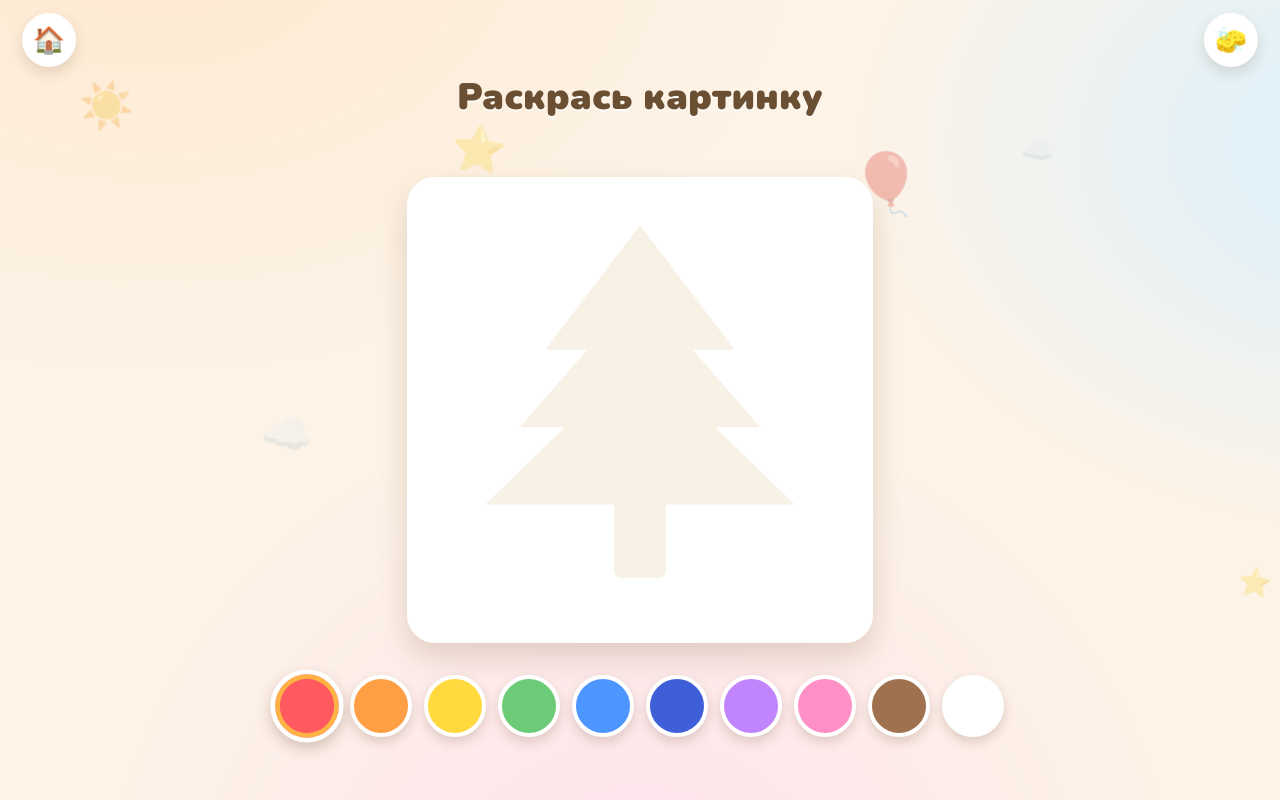
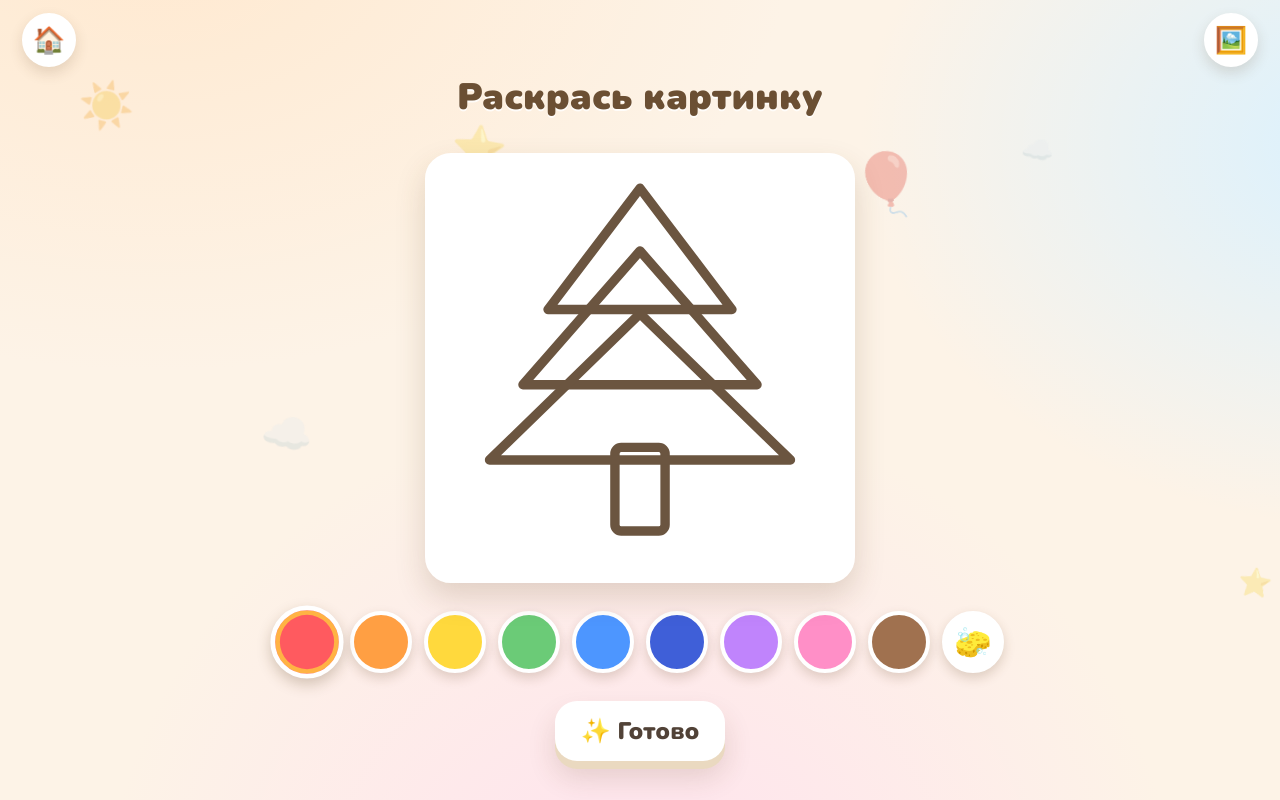
Before and after one commit to Deuteriy/yasya, a plain HTML site: page games/paint/index.html in a window 1280 px wide. Both pictures are taken after a click on the button "▶ Раскрасить". Drawn offline with Linux system fonts and the light colour scheme.

Commit message:
Раскраска на холсте: рисование пальцем, контур верхним слоем, ластик, кнопка Готово

```diff
--- a/css/style.css
+++ b/css/style.css
@@ -581,31 +581,52 @@ body {
   box-shadow: var(--shadow-pop-press);
 }
 
-/* ===== Игра «Раскраска» ===== */
+/* ===== Игра «Раскраска» (холст: рисуем пальцем) ===== */
 .paint-wrap {
   display: flex;
   flex-direction: column;
   align-items: center;
-  gap: 4vmin;
+  gap: 3.5vmin;
 }
 
-.paint-card {
+.easel {
+  position: relative;
+  width: min(66vmin, 430px);
+  aspect-ratio: 1;
   background: #fff;
   border: 6px solid #fff;
-  border-radius: 28px;
+  border-radius: 26px;
   box-shadow: 0 14px 30px rgba(93, 64, 28, 0.18);
-  padding: 12px;
 }
 
-.paint-svg {
-  display: block;
-  width: min(66vmin, 430px);
-  height: auto;
+.easel canvas {
+  position: absolute;
+  inset: 0;
+  width: 100%;
+  height: 100%;
+  touch-action: none;
+  border-radius: 20px;
 }
 
-.paint-svg .fillzone {
-  cursor: pointer;
-  transition: fill 0.15s ease;
+/* контур картинки — верхним слоем, всегда виден над краской */
+.outline {
+  position: absolute;
+  inset: 0;
+  pointer-events: none;
+}
+
+.outline svg {
+  display: block;
+  width: 100%;
+  height: 100%;
+}
+
+.outline .fillzone {
+  fill: none;
+  stroke: #6b5540;
+  stroke-width: 4.5;
+  stroke-linejoin: round;
+  stroke-linecap: round;
 }
 
 .palette {
@@ -623,6 +644,8 @@ body {
   box-shadow: 0 5px 12px rgba(93, 64, 28, 0.2);
   cursor: pointer;
   transition: transform 0.12s ease;
+  font-size: clamp(20px, 4vmin, 30px);
+  padding: 0;
 }
 
 .swatch.sel {
@@ -632,6 +655,13 @@ body {
 
 .swatch:active {
   transform: scale(0.9);
+}
+
+.swatch--erase {
+  background: #fff;
+  display: flex;
+  align-items: center;
+  justify-content: center;
 }
 
 /* ===== Игра «Пазл» ===== */
--- a/games/paint/index.html
+++ b/games/paint/index.html
@@ -12,110 +12,164 @@
   <main class="game">
     <div class="game__top">
       <a class="game__home" href="../../index.html" aria-label="Домой">🏠</a>
-      <button class="game__speak" id="clear" aria-label="Стереть">🧽</button>
+      <button class="game__speak" id="next" aria-label="Другая картинка">🖼️</button>
     </div>
     <h1 class="game__task">Раскрась картинку</h1>
     <div class="game__stage">
       <div class="paint-wrap">
-        <div class="paint-card" id="card"></div>
+        <div class="easel" id="easel">
+          <canvas id="cv"></canvas>
+          <div class="outline" id="outline"></div>
+        </div>
         <div class="palette" id="palette"></div>
+        <button class="btn" id="done">✨ Готово</button>
       </div>
     </div>
   </main>
   <script src="../../js/core.js"></script>
   <script>
-    // Картинки — простые SVG с зонами .fillzone
+    // Контурные картинки: только фигуры (заливка не нужна — красим пальцем)
     const PICTURES = [
       // домик
-      `<svg viewBox="0 0 200 200" class="paint-svg">
-        <rect class="fillzone" x="56" y="28" width="18" height="34" rx="2"/>
+      `<rect class="fillzone" x="56" y="28" width="18" height="34" rx="2"/>
        <polygon class="fillzone" points="100,12 178,84 22,84"/>
        <rect class="fillzone" x="42" y="82" width="116" height="92" rx="4"/>
        <circle class="fillzone" cx="70" cy="112" r="14"/>
-        <rect class="fillzone" x="88" y="122" width="30" height="52" rx="3"/>
-      </svg>`,
+       <rect class="fillzone" x="88" y="122" width="30" height="52" rx="3"/>`,
       // рыбка
-      `<svg viewBox="0 0 200 200" class="paint-svg">
-        <polygon class="fillzone" points="132,100 190,62 182,138"/>
+      `<polygon class="fillzone" points="132,100 190,62 182,138"/>
        <polygon class="fillzone" points="88,66 104,38 120,66"/>
        <ellipse class="fillzone" cx="88" cy="100" rx="56" ry="36"/>
-        <circle class="fillzone" cx="52" cy="92" r="9"/>
-      </svg>`,
+       <circle class="fillzone" cx="52" cy="92" r="9"/>`,
       // ёлочка
-      `<svg viewBox="0 0 200 200" class="paint-svg">
-        <rect class="fillzone" x="88" y="138" width="24" height="40" rx="3"/>
+      `<rect class="fillzone" x="88" y="138" width="24" height="40" rx="3"/>
        <polygon class="fillzone" points="100,14 56,72 144,72"/>
        <polygon class="fillzone" points="100,44 44,108 156,108"/>
-        <polygon class="fillzone" points="100,74 28,144 172,144"/>
-      </svg>`,
+       <polygon class="fillzone" points="100,74 28,144 172,144"/>`,
       // цветок
-      `<svg viewBox="0 0 200 200" class="paint-svg">
-        <rect class="fillzone" x="95" y="116" width="10" height="68" rx="5"/>
+      `<rect class="fillzone" x="95" y="116" width="10" height="68" rx="5"/>
        <ellipse class="fillzone" cx="74" cy="150" rx="24" ry="11" transform="rotate(-32 74 150)"/>
        <circle class="fillzone" cx="100" cy="50" r="22"/>
        <circle class="fillzone" cx="133" cy="74" r="22"/>
        <circle class="fillzone" cx="121" cy="112" r="22"/>
        <circle class="fillzone" cx="79" cy="112" r="22"/>
        <circle class="fillzone" cx="67" cy="74" r="22"/>
-        <circle class="fillzone" cx="100" cy="84" r="19"/>
-      </svg>`,
+       <circle class="fillzone" cx="100" cy="84" r="19"/>`,
       // машинка
-      `<svg viewBox="0 0 200 200" class="paint-svg">
-        <path class="fillzone" d="M52 108 L74 72 H126 L148 108 Z"/>
+      `<path class="fillzone" d="M52 108 L74 72 H126 L148 108 Z"/>
        <rect class="fillzone" x="18" y="106" width="164" height="38" rx="14"/>
        <rect class="fillzone" x="82" y="78" width="36" height="26" rx="4"/>
        <circle class="fillzone" cx="56" cy="146" r="19"/>
-        <circle class="fillzone" cx="144" cy="146" r="19"/>
-      </svg>`,
+       <circle class="fillzone" cx="144" cy="146" r="19"/>`,
       // бабочка
-      `<svg viewBox="0 0 200 200" class="paint-svg">
-        <ellipse class="fillzone" cx="62" cy="66" rx="36" ry="32"/>
+      `<ellipse class="fillzone" cx="62" cy="66" rx="36" ry="32"/>
        <ellipse class="fillzone" cx="138" cy="66" rx="36" ry="32"/>
        <ellipse class="fillzone" cx="62" cy="134" rx="36" ry="32"/>
        <ellipse class="fillzone" cx="138" cy="134" rx="36" ry="32"/>
-        <ellipse class="fillzone" cx="100" cy="100" rx="12" ry="46"/>
-      </svg>`,
+       <ellipse class="fillzone" cx="100" cy="100" rx="12" ry="46"/>`,
     ];
 
     const COLORS = [
       '#ff5a5f', '#ff9f43', '#ffd93d', '#6bcb77',
-      '#4d96ff', '#3f5fd8', '#c084fc', '#ff8fc7',
-      '#a0714f', '#ffffff',
+      '#4d96ff', '#3f5fd8', '#c084fc', '#ff8fc7', '#a0714f',
     ];
 
-    const card = document.getElementById('card');
+    let color = COLORS[0];
+    let erasing = false;
+    const strokes = []; // { color, erase, pts:[[nx,ny] 0..1] } — для перерисовки при повороте
+    let current = null;
+
+    const cv = document.getElementById('cv');
+    const ctx = cv.getContext('2d');
+    const outline = document.getElementById('outline');
     const palette = document.getElementById('palette');
-    let color = COLORS[0];
-    let colored = 0;
-    let zones = [];
-    let won = false;
+    let W = 0; // CSS-размер холста
 
     function loadPicture() {
-      won = false;
-      colored = 0;
-      card.innerHTML = PICTURES[Math.floor(Math.random() * PICTURES.length)];
-      zones = [...card.querySelectorAll('.fillzone')];
-      zones.forEach((z) => {
-        z.setAttribute('fill', '#f7f1e6');
-        z.addEventListener('click', () => {
-          if (z.getAttribute('fill') === color) return;
-          const was = z.dataset.colored === '1';
-          if (!was) {
-            z.dataset.colored = '1';
-            colored++;
+      outline.innerHTML =
+        `<svg viewBox="0 0 200 200" class="paint-svg">${
+          PICTURES[Math.floor(Math.random() * PICTURES.length)]
+        }</svg>`;
+      strokes.length = 0;
+      fit();
     }
-          z.setAttribute('fill', color);
-          playSound('pop');
-          if (colored === zones.length && !won) {
-            won = true;
-            speak('Красота!');
-            setTimeout(() => showWin({ onAgain: loadPicture }), 700);
+
+    function fit() {
+      const r = cv.getBoundingClientRect();
+      if (!r.width) return;
+      const dpr = window.devicePixelRatio || 1;
+      W = r.width;
+      cv.width = Math.round(r.width * dpr);
+      cv.height = Math.round(r.height * dpr);
+      ctx.setTransform(dpr, 0, 0, dpr, 0, 0);
+      redraw();
+    }
+
+    function redraw() {
+      ctx.clearRect(0, 0, W, W);
+      strokes.forEach((s) => paintStroke(s, 0, s.pts.length));
+    }
+
+    // рисует штрих s: точки с from до to (для инкрементальной дорисовки)
+    function paintStroke(s, from, to) {
+      ctx.globalCompositeOperation = s.erase ? 'destination-out' : 'source-over';
+      ctx.strokeStyle = s.color;
+      ctx.fillStyle = s.color;
+      ctx.lineWidth = W * 0.085; // толстая кисточка
+      ctx.lineCap = ctx.lineJoin = 'round';
+      const p = s.pts;
+      if (to - from === 1 && p.length === 1) {
+        ctx.beginPath();
+        ctx.arc(p[0][0] * W, p[0][1] * W, ctx.lineWidth / 2, 0, Math.PI * 2);
+        ctx.fill();
+        return;
+      }
+      ctx.beginPath();
+      ctx.moveTo(p[from][0] * W, p[from][1] * W);
+      for (let i = from + 1; i < to; i++) ctx.lineTo(p[i][0] * W, p[i][1] * W);
+      ctx.stroke();
+      ctx.globalCompositeOperation = 'source-over';
+    }
+
+    const norm = (e) => {
+      const r = cv.getBoundingClientRect();
+      return [(e.clientX - r.left) / r.width, (e.clientY - r.top) / r.height];
+    };
+
+    cv.addEventListener('pointerdown', (e) => {
+      e.preventDefault();
+      try {
+        cv.setPointerCapture(e.pointerId);
+      } catch {}
+      current = { color, erase: erasing, pts: [norm(e)] };
+      paintStroke(current, 0, 1);
+    });
+
+    cv.addEventListener('pointermove', (e) => {
+      if (!current) return;
+      const evs = e.getCoalescedEvents ? e.getCoalescedEvents() : [e];
+      for (const ev of evs) {
+        const from = current.pts.length - 1;
+        current.pts.push(norm(ev));
+        paintStroke(current, from, current.pts.length);
       }
     });
-      });
+
+    const endStroke = () => {
+      if (current) {
+        strokes.push(current);
+        current = null;
       }
+    };
+    cv.addEventListener('pointerup', endStroke);
+    cv.addEventListener('pointercancel', endStroke);
 
-    // палитра
+    // палитра: цвета + ластик
+    const swatches = [];
+    function select(el) {
+      swatches.forEach((s) => s.classList.remove('sel'));
+      el.classList.add('sel');
+    }
     COLORS.forEach((c, i) => {
       const b = document.createElement('button');
       b.className = 'swatch';
@@ -124,24 +178,39 @@
       b.setAttribute('aria-label', 'цвет');
       b.addEventListener('click', () => {
         color = c;
-        palette.querySelectorAll('.swatch').forEach((s) => s.classList.remove('sel'));
-        b.classList.add('sel');
+        erasing = false;
+        select(b);
         playSound('pop');
       });
       palette.appendChild(b);
+      swatches.push(b);
+    });
+    const er = document.createElement('button');
+    er.className = 'swatch swatch--erase';
+    er.textContent = '🧽';
+    er.setAttribute('aria-label', 'ластик');
+    er.addEventListener('click', () => {
+      erasing = true;
+      select(er);
+      playSound('pop');
+    });
+    palette.appendChild(er);
+    swatches.push(er);
+
+    document.getElementById('done').addEventListener('click', () => {
+      speak('Ух ты, красота!');
+      showWin({ onAgain: loadPicture });
     });
 
-    document.getElementById('clear').addEventListener('click', () => {
-      zones.forEach((z) => {
-        z.setAttribute('fill', '#f7f1e6');
-        delete z.dataset.colored;
-      });
-      colored = 0;
-      won = false;
+    document.getElementById('next').addEventListener('click', () => {
       playSound('pop');
+      loadPicture();
     });
 
-    showStart({ emoji: '🖍️', label: '▶ Раскрасить', onStart: () => speak('Раскрась картинку') });
+    // поворот iPad — перерисовать сохранённые штрихи под новый размер
+    window.addEventListener('resize', fit);
+
+    showStart({ emoji: '🖍️', label: '▶ Раскрасить', onStart: () => speak('Раскрась картинку пальчиком') });
     loadPicture();
   </script>
 </body>
```
Lines whose indentation alone changed are shown as unchanged.
